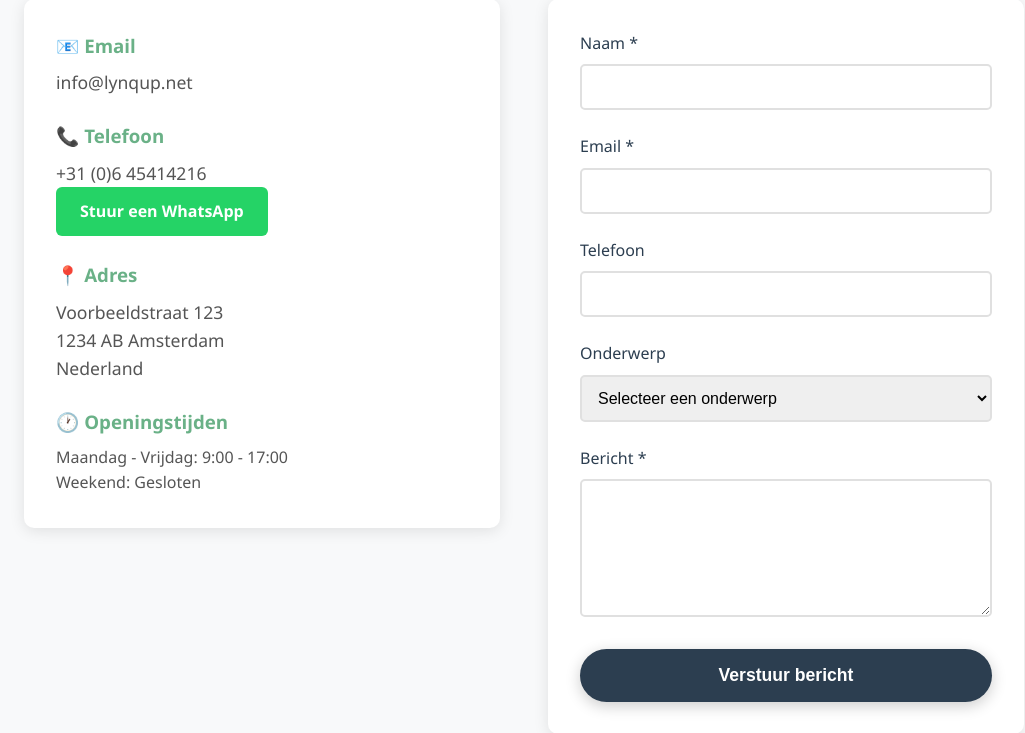
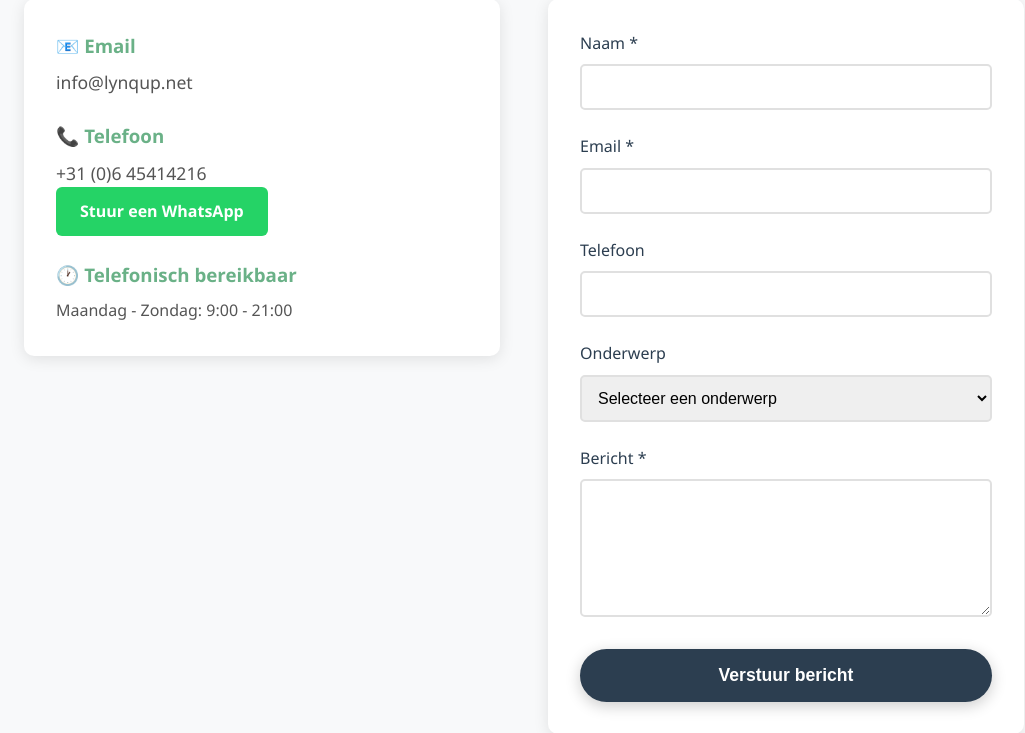
Before and after one commit to lynqup/lynq-up-website, a Django app: page /contact/ in a window 1280 px wide. Shown: the part 452-1185 px from the top of the page, without its empty margins (116-1141 px from the left). Run offline with Django 5.2, Linux system fonts and the light colour scheme; some libraries are stand-ins or nearby versions.

Commit message:
editing contents

```diff
--- a/Templates/contact.html
+++ b/Templates/contact.html
@@ -26,20 +26,10 @@
                 <a href="https://wa.me/31645414216" target="_blank" class="whatsapp-button">Stuur een WhatsApp</a>
             </div>
 
-            <div style="margin-bottom: 1.5rem;">
-                <h3 style="color: #6ab187; margin-bottom: 0.5rem;">📍 Adres</h3>
-                <p style="color: #555; font-size: 1.1rem;">
-                    Voorbeeldstraat 123<br>
-                    1234 AB Amsterdam<br>
-                    Nederland
-                </p>
-            </div>
-
             <div>
-                <h3 style="color: #6ab187; margin-bottom: 0.5rem;">🕐 Openingstijden</h3>
+                <h3 style="color: #6ab187; margin-bottom: 0.5rem;">🕐 Telefonisch bereikbaar</h3>
                 <p style="color: #555;">
-                    Maandag - Vrijdag: 9:00 - 17:00<br>
-                    Weekend: Gesloten
+                    Maandag - Zondag: 9:00 - 21:00<br>
                 </p>
             </div>
         </div>
```
